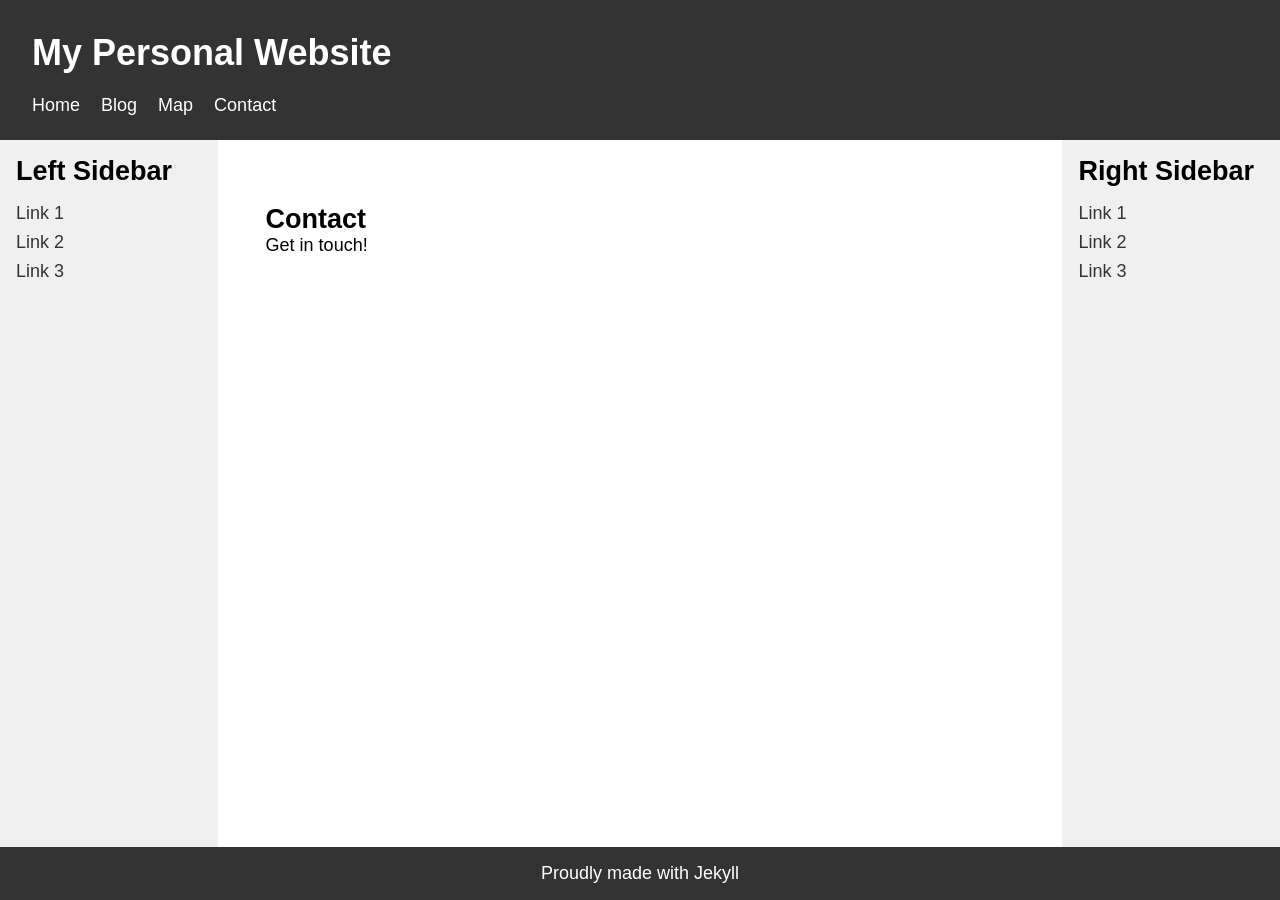
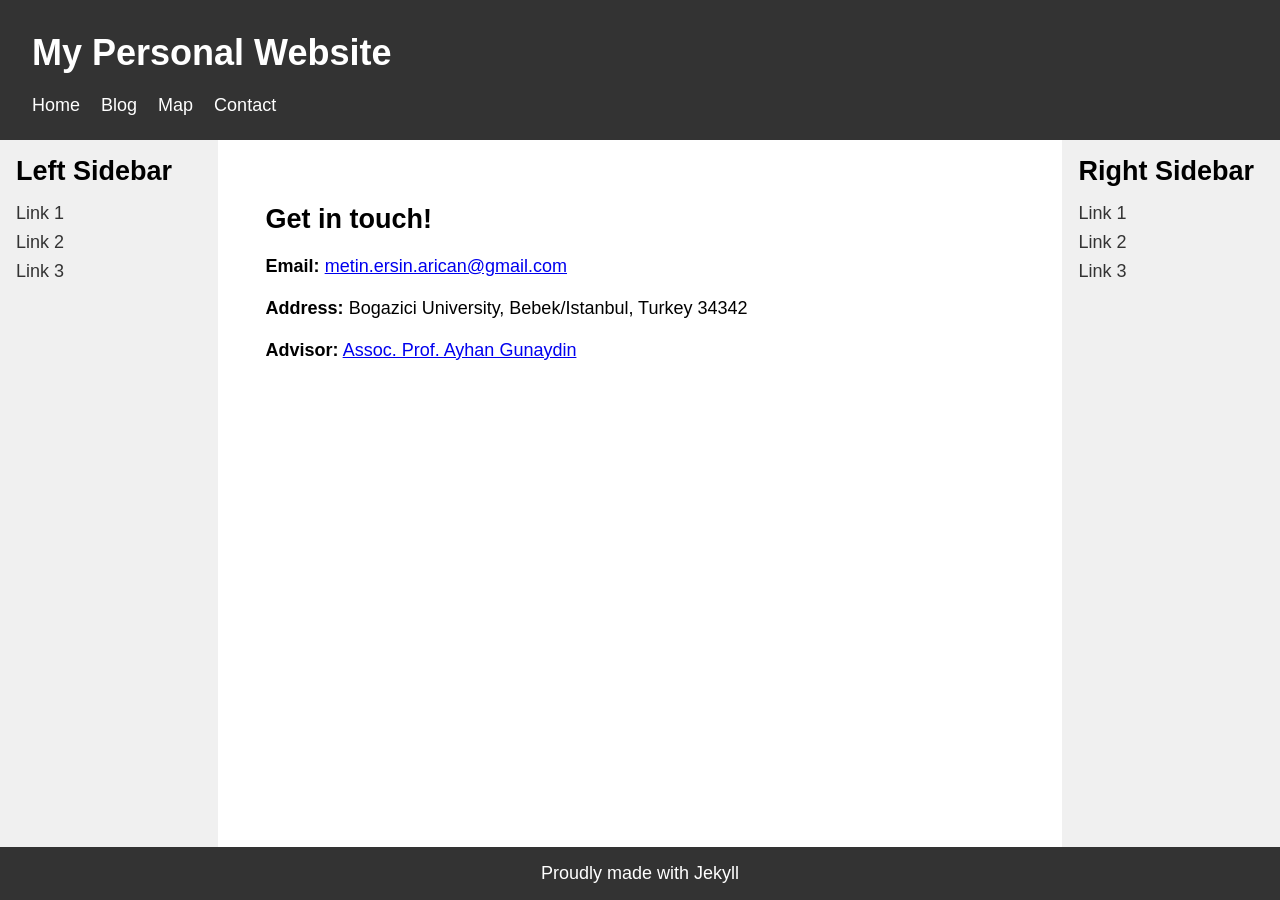
Before and after one commit to metinersin/metinersin.github.io, a Jekyll site: the page built from _pages/contact.md, in a window 1280 px wide. Built offline with Jekyll 4.4.1, drawn with Linux system fonts in a browser that asks for light colours.

Commit message:
contact information is added

```diff
--- a/_pages/contact.md
+++ b/_pages/contact.md
@@ -4,10 +4,18 @@ title: Contact
 permalink: /contact
 ---
 
-## Contact
+## Get in touch!
 
-Get in touch!
+<br>
 
-<form>
-  <!-- Form stuff -->
-</form>
+**Email:** <{{site.email}}>
+
+<br>
+
+**Address:** Bogazici University, Bebek/Istanbul, Turkey 34342
+
+<br>
+
+**Advisor:** [Assoc. Prof. Ayhan Gunaydin](https://web.bogazici.edu.tr/ayhan.gunaydin/)
+
+<br>
```
